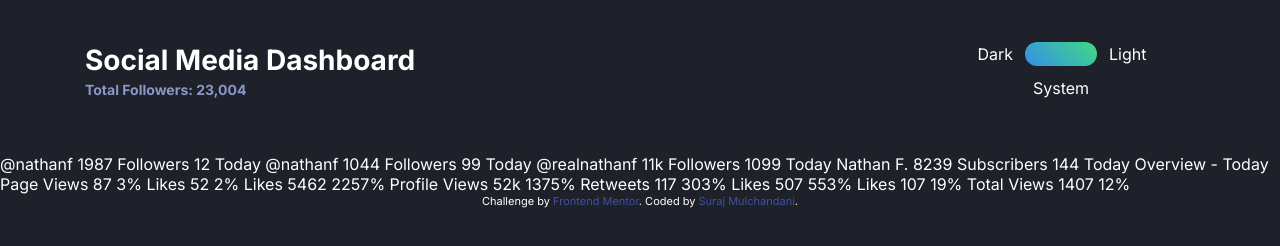
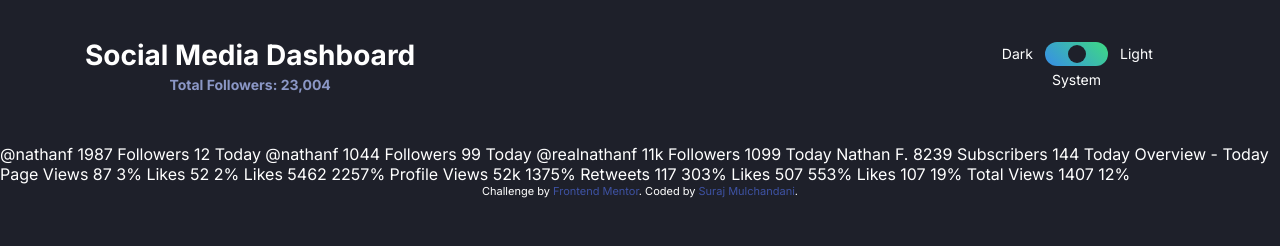
Before and after one commit to surajm-333/fem-social-media-dashboard, a website: page index.html in a window 1280 px wide. Drawn offline with Linux system fonts and the light colour scheme.

Commit message:
Completed the toggle button and header

```diff
--- a/app/scss/components/header.scss
+++ b/app/scss/components/header.scss
@@ -10,7 +10,7 @@
     }
 
     &__title {
-
+        text-align: center;
     }
 
     &__subtitle {
--- a/app/scss/components/toggle.scss
+++ b/app/scss/components/toggle.scss
@@ -5,11 +5,19 @@
 .toggle {
     display: grid;
     grid-template-columns: repeat(3, 1fr);
-    grid-gap: rem(12);
+    grid-gap: rem(5) rem(12);
     place-items: center;
     border: none;
+    max-width: rem(240);
+    margin: auto;
+
+    @include breakpoint(medium) {
+        margin: 0;
+    }
 
     label {
+        font-size: rem(14);
+        cursor: pointer;
         &[for="dark"] {
             order: 1;
             place-self: center end;
@@ -29,10 +37,20 @@
         display: inline-block;
         position: relative;
         order: 2;
+        cursor: pointer;
     }
 
     input[type="radio"] {
+        position: relative;
+        cursor: pointer;
         opacity: 0;
+        margin: 0;
+        width: rem(18);
+        height: rem(24);
+
+        &:focus ~ .toggle__button {
+            border: 2px solid var(--instagram-start);
+        }
     }
 
     &__background {
@@ -44,12 +62,32 @@
         width: 100%;
         border-radius: rem(12);
         background: linear-gradient(225deg, var(--toggle-bg-end) 0%, var(--toggle-bg-start) 98.02%);
+        pointer-events: none;
     }
 
     &__button {
-        width: rem(16);
-        height: rem(16);
+        position: absolute;
+        top: rem(3);
+        left: rem(3);
+        background: var(--dark-bg);
+        width: rem(18);
+        height: rem(18);
         border-radius: 50%;
         color: var(--toggle);
+        transition: all 0.2s ease;
+    }
+
+    &__button:focus {
+        border: 2px solid blue;
+    }
+
+    #light:checked ~ &__button {
+        left: calc(100% - 21px);
+    }
+
+    #system:checked ~ &__button {
+        // left: calc(50% - 9px);
+        left: 50%;
+        transform: translateX(-50%);
     }
 }
```
Also changed, not shown: dist/style.css, 1 other file.
